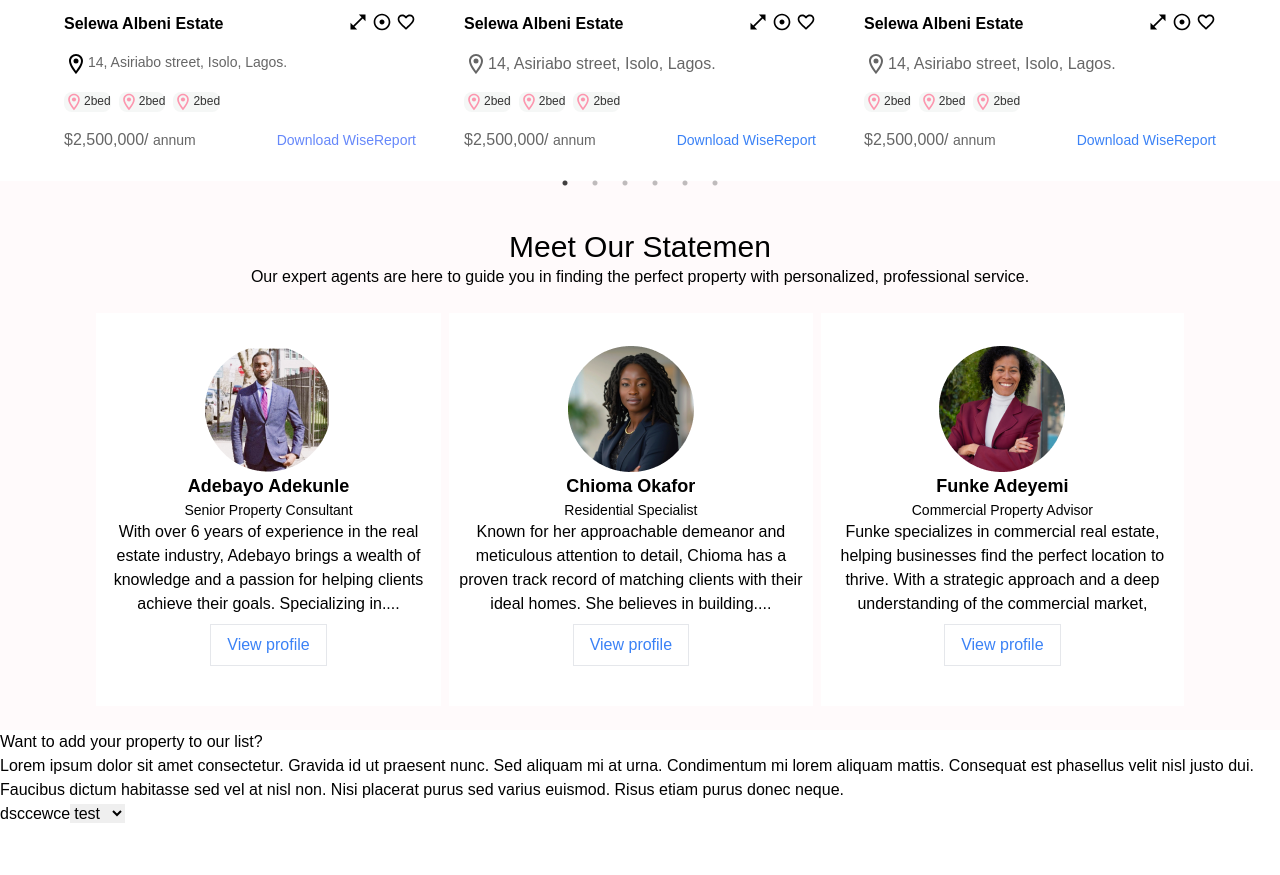
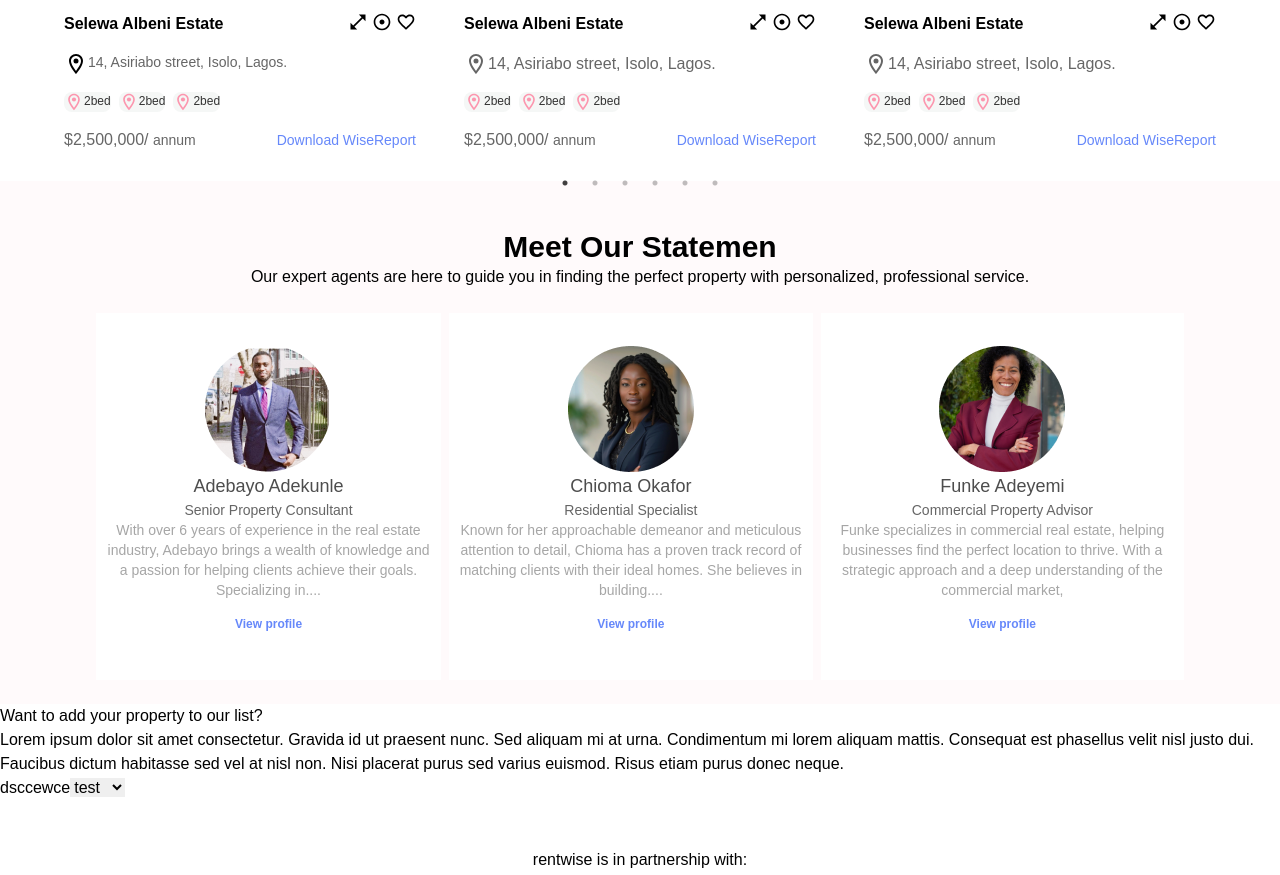
Before and after one commit to Obadea/rentwise, a React (Create React App) app: page / in a window 1280 px wide. Shown: the part 980-1855 px from the top of the page. Built offline with nearby package versions, Linux system fonts and the light colour scheme; a web font is replaced by a local one.

Commit message:
Re-adjusting size and font color

```diff
--- a/src/landingpage/components/StatemenComponent.jsx
+++ b/src/landingpage/components/StatemenComponent.jsx
@@ -7,8 +7,8 @@ function StatemenComponent() {
   return (
     <div className="flex justify-center pt-12 bg-customaccent100">
       <div>
-        <h2 className="text-center text-3xl">Meet Our Statemen</h2>
-        <p className="text-center text-base">
+        <h2 className="text-center text-3xl font-bold ">Meet Our Statemen</h2>
+        <p className="text-center text-base font-normal">
           Our expert agents are here to guide you in finding the perfect
           property with personalized, professional service.
         </p>
@@ -18,14 +18,18 @@ function StatemenComponent() {
               <img src={bayo} alt="" />
             </div>
             <div>
-              <h3 className="text-lg font-bold">Adebayo Adekunle</h3>
-              <p className="text-sm">Senior Property Consultant</p>
-              <p className="text-base">
+              <h3 className="text-lg font-medium text-customNameBlack">
+                Adebayo Adekunle
+              </h3>
+              <p className="text-sm font-normal text-customStreetcolor">
+                Senior Property Consultant
+              </p>
+              <p className="text-sm font-normal text-customBlackShade">
                 With over 6 years of experience in the real estate industry,
                 Adebayo brings a wealth of knowledge and a passion for helping
                 clients achieve their goals. Specializing in....
               </p>
-              <button className="px-4 py-2 my-2 border text-blue-500">
+              <button className="px-4 py-2 my-2 text-xs font-bold text-customProfileblue">
                 View profile
               </button>
             </div>
@@ -35,14 +39,18 @@ function StatemenComponent() {
               <img src={chioma} alt="" />
             </div>
             <div>
-              <h3 className="text-lg font-bold">Chioma Okafor</h3>
-              <p className="text-sm">Residential Specialist</p>
-              <p className="text-base">
+              <h3 className="text-lg font-medium text-customNameBlack">
+                Chioma Okafor
+              </h3>
+              <p className="text-sm font-normal text-customStreetcolor">
+                Residential Specialist
+              </p>
+              <p className="text-sm font-normal text-customBlackShade">
                 Known for her approachable demeanor and meticulous attention to
                 detail, Chioma has a proven track record of matching clients
                 with their ideal homes. She believes in building....
               </p>
-              <button className="px-4 py-2 my-2 border text-blue-500">
+              <button className="px-4 py-2 my-2 text-xs font-bold text-customProfileblue">
                 View profile
               </button>
             </div>
@@ -52,14 +60,18 @@ function StatemenComponent() {
               <img src={funke} alt="" />
             </div>
             <div>
-              <h3 className="text-lg font-bold">Funke Adeyemi</h3>
-              <p className="text-sm">Commercial Property Advisor</p>
-              <p className="text-base">
+              <h3 className="text-lg font-medium text-customNameBlack">
+                Funke Adeyemi
+              </h3>
+              <p className="text-sm font-normal text-customStreetcolor">
+                Commercial Property Advisor
+              </p>
+              <p className="text-sm font-normal text-customBlackShade ">
                 Funke specializes in commercial real estate, helping businesses
                 find the perfect location to thrive. With a strategic approach
                 and a deep understanding of the commercial market,
               </p>
-              <button className="px-4 py-2 my-2 border text-blue-500">
+              <button className="px-4 py-2 my-2 text-xs font-bold text-customProfileblue">
                 View profile
               </button>
             </div>
--- a/src/landingpage/components/TopProperties.jsx
+++ b/src/landingpage/components/TopProperties.jsx
@@ -162,7 +162,7 @@ function TopProperties() {
                   <h3 className="text-customStreetcolor">
                     $2,500,000/ <span className="text-sm">annum</span>
                   </h3>
-                  <button className="text-blue-500 text-sm">
+                  <button className="text-customDownloadBlue text-sm">
                     Download WiseReport
                   </button>
                 </div>
@@ -212,7 +212,7 @@ function TopProperties() {
                   <h3 className="text-customStreetcolor">
                     $2,500,000/ <span className="text-sm">annum</span>
                   </h3>
-                  <button className="text-blue-500 text-sm">
+                  <button className="text-customDownloadBlue text-sm">
                     Download WiseReport
                   </button>
                 </div>
@@ -262,7 +262,7 @@ function TopProperties() {
                   <h3 className="text-customStreetcolor">
                     $2,500,000/ <span className="text-sm">annum</span>
                   </h3>
-                  <button className="text-blue-500 text-sm">
+                  <button className="text-customDownloadBlue text-sm">
                     Download WiseReport
                   </button>
                 </div>
@@ -303,7 +303,7 @@ function TopProperties() {
                   <h3>
                     $2,500,000/ <span className="text-sm">annum</span>
                   </h3>
-                  <button className="text-blue-500 text-sm">
+                  <button className="text-customDownloadBlue text-sm">
                     Download WiseReport
                   </button>
                 </div>
--- a/tailwind.config.js
+++ b/tailwind.config.js
@@ -20,6 +20,9 @@ module.exports = {
         customResultqueryGrey: "#333333",
         customLocationIconColor: "#FC97AF",
         customDownloadBlue: "#6688FA",
+        customNameBlack: "#4D4D4D",
+        customBlackShade: "#A6A6A6",
+        customProfileblue: "#6688FA",
       },
     },
   },
```
